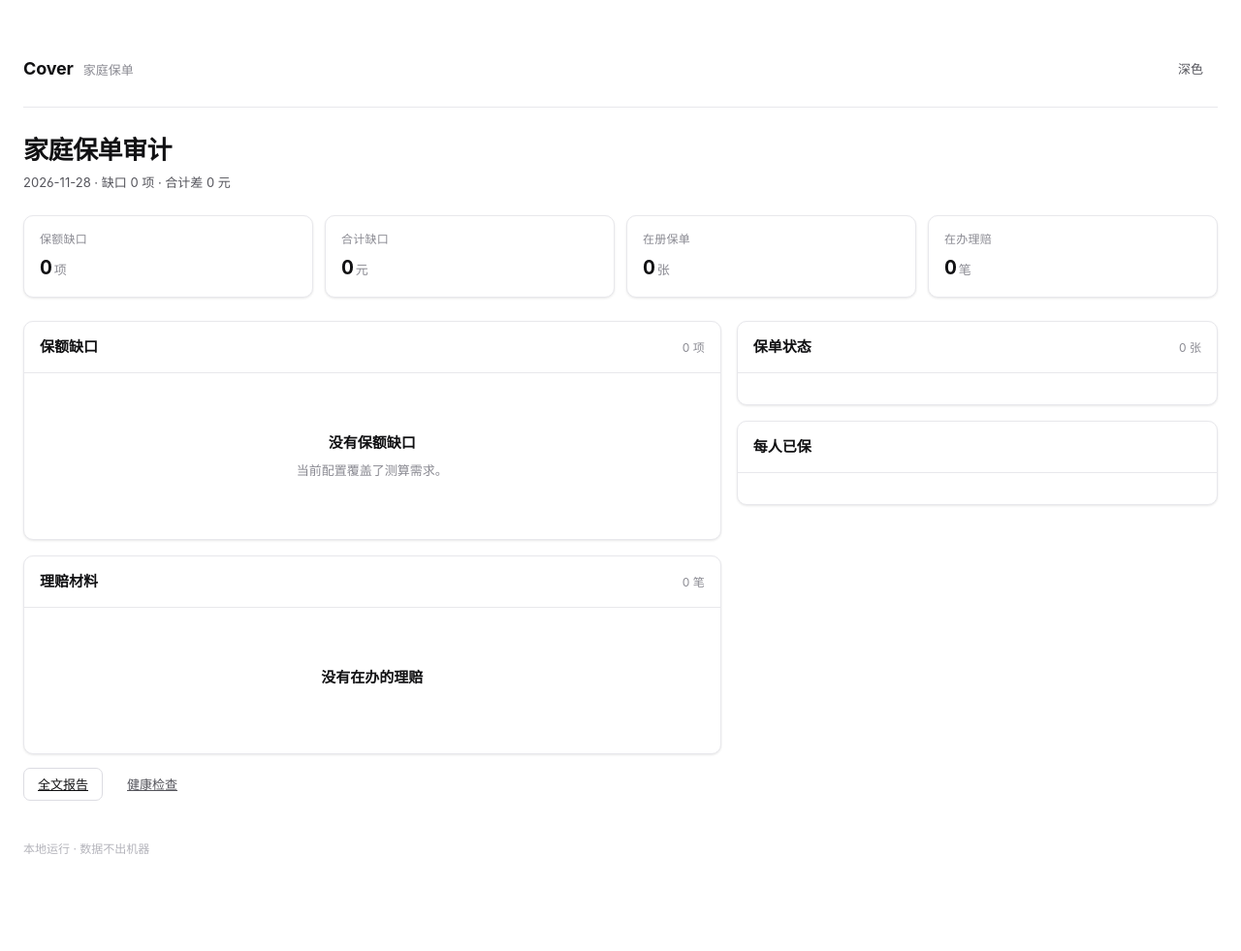
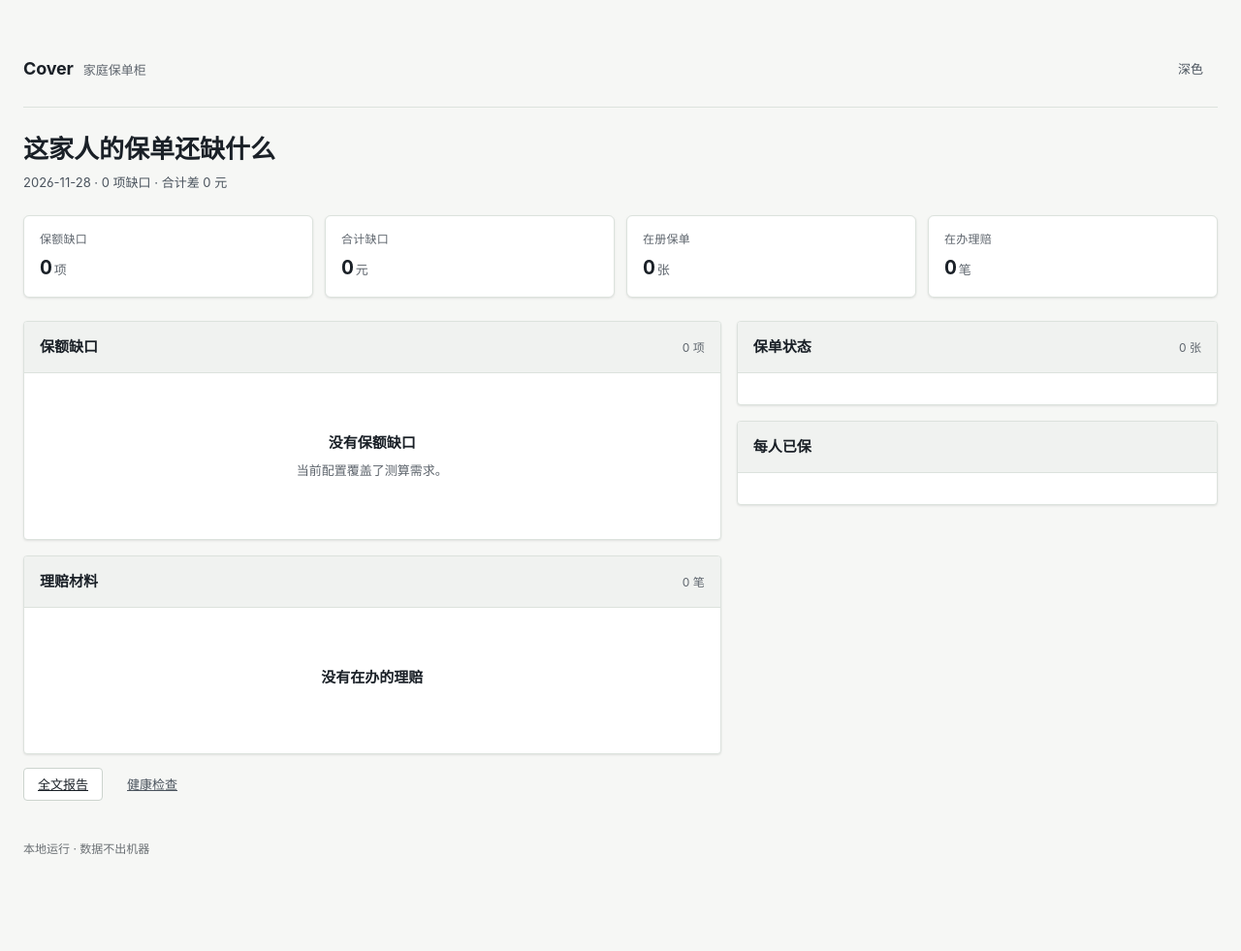
Before and after one commit to wushiyi105-jpg/cover, a FastAPI app: page / in a window 1280 px wide. Shown: the whole page at 97% size. Run offline with FastAPI, Linux system fonts and the light colour scheme; parts of the project's set-up code (start-up, migrations or seed data) failed here and were passed over.

Commit message:
feat(ui): 按产品任务重做专属首屏与视觉

```diff
--- /dev/null
+++ b/static/theme.css
@@ -0,0 +1,28 @@
+:root {
+  --bg: #F6F7F5;
+  --bg-subtle: #EEF1EE;
+  --bg-muted: #E1E5E1;
+  --card: #FFFFFF;
+  --text: #1A2027;
+  --text-2: #4b545e;
+  --text-3: #5e656d;
+  --text-4: #6b7074;
+  --border: #DCE2DD;
+  --border-2: #CCD4CE;
+  --border-3: #B7C1BA;
+  --accent: #1F3A5F;
+  --accent-soft: #E8EEF6;
+  --accent-ink: #172C49;
+  --radius: 6px;
+  --radius-sm: 4px;
+  --radius-lg: 10px;
+}
+:root[data-theme="dark"] {
+  --accent: #8AA9CE;
+  --accent-soft: #15243A;
+  --accent-ink: #BFD4EE;
+}
+.topbar { border-bottom: 1px solid var(--border); }
+.card { border-radius: 4px; }
+.card__head { background: #F0F2F0; }
+.page-head h1 { font-family: "Songti SC", "SimSun", serif; letter-spacing: 0; }
--- a/static/ui.css
+++ b/static/ui.css
@@ -325,3 +325,25 @@ hr.sep { border: 0; border-top: 1px solid var(--border); margin: 24px 0; }
 .board-item:last-child { border-bottom: 0; padding-bottom: 0; }
 .board-item .t { font-size: var(--fs-sm); font-weight: 600; }
 .board-item .why { color: var(--text-3); font-size: var(--fs-xs); margin-top: 2px; line-height: 1.5; }
+
+
+.daywall { display: grid; grid-template-columns: repeat(auto-fit, minmax(112px, 1fr)); gap: 8px; }
+.daytile { border: 1px solid var(--border); border-radius: var(--radius-sm); padding: 10px; background: var(--bg-subtle); min-height: 96px; }
+.daytile .d { font-size: var(--fs-2xs); color: var(--text-3); letter-spacing: .05em; }
+.daytile .shift { margin-top: 5px; font-size: var(--fs-xs); color: var(--text-2); display: flex; gap: 5px; }
+.daytile .shift b { color: var(--text); font-weight: 600; min-width: 28px; }
+.offers { display: grid; grid-template-columns: repeat(auto-fit, minmax(280px, 1fr)); gap: 12px; }
+.offer { border: 1px solid var(--border); border-radius: var(--radius); padding: 16px; background: var(--bg-subtle); }
+.offer .co { font-size: var(--fs-sm); font-weight: 600; }
+.offer .amount { margin: 6px 0 2px; font-size: var(--fs-2xl); font-weight: 650; font-variant-numeric: tabular-nums; letter-spacing: -.02em; }
+.offer .amount small { font-size: var(--fs-xs); font-weight: 500; color: var(--text-3); margin-left: 3px; }
+.offer dl { margin: 12px 0 0; display: grid; grid-template-columns: 1fr auto; gap: 5px; font-size: var(--fs-xs); }
+.offer dt { color: var(--text-3); }
+.offer dd { margin: 0; color: var(--text); font-variant-numeric: tabular-nums; }
+.ticket { border: 2px dashed var(--border-3); border-radius: var(--radius); padding: 16px; background: var(--bg-subtle); }
+.ticket .label { font-size: var(--fs-2xs); letter-spacing: .12em; color: var(--text-3); text-transform: uppercase; }
+.ticket .price { font-family: var(--mono); font-size: var(--fs-3xl); font-weight: 650; letter-spacing: -.03em; margin-top: 4px; }
+.chips { display: flex; flex-wrap: wrap; gap: 6px; margin-bottom: 16px; }
+
+
+.row-end { display: flex; gap: 8px; align-items: center; margin-left: auto; flex: none; }
--- a/templates/_macros.html
+++ b/templates/_macros.html
@@ -7,6 +7,7 @@
   <meta name="viewport" content="width=device-width, initial-scale=1">
   <title>{{ name }} · {{ tagline }}</title>
   <link rel="stylesheet" href="/static/ui.css">
+  <link rel="stylesheet" href="/static/theme.css">
 </head>
 <body>
   <main class="shell{% if wide %} shell--wide{% endif %}">
--- a/templates/index.html
+++ b/templates/index.html
@@ -1,6 +1,6 @@
 {% from "_macros.html" import shell, head, stats, card, tag, empty, note %}
-{% call shell("Cover", "家庭保单", true) %}
-{{ head("家庭保单审计", today ~ " · 缺口 " ~ a.gaps|length ~ " 项 · 合计差 " ~ "{:,.0f}".format(a.total_short) ~ " 元") }}
+{% call shell("Cover", "家庭保单柜", true) %}
+{{ head("这家人的保单还缺什么", today ~ " · " ~ a.gaps|length ~ " 项缺口 · 合计差 " ~ "{:,.0f}".format(a.total_short) ~ " 元") }}
 
 {{ stats([
   ("保额缺口", a.gaps|length, "项"),
```
